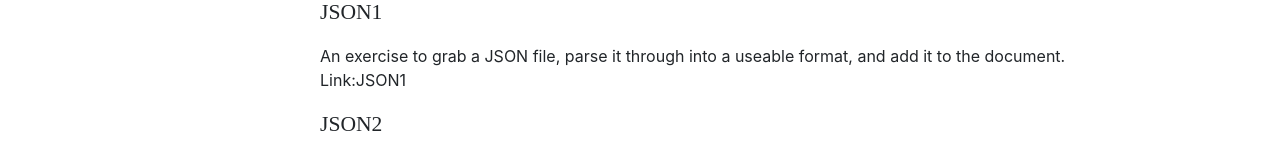
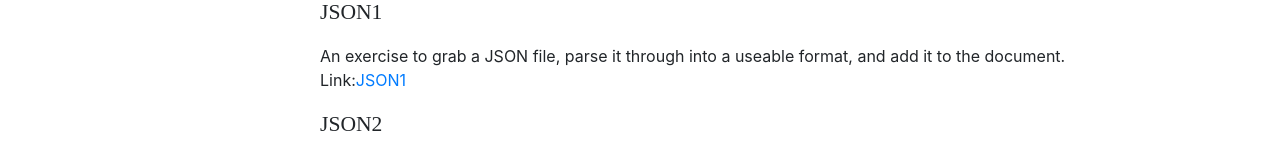
Before and after one commit to aswinnerton/aswinnerton.github.io, a website with bundled scripts: page index.html in a window 1280 px wide. Shown: the part 1115-1275 px from the top of the page. Built offline with nearby package versions, Linux system fonts and the light colour scheme; a web font is replaced by a local one.

Commit message:
fixed mistake

```diff
--- a/index.html
+++ b/index.html
@@ -85,7 +85,7 @@
               Link: <a href="DOM1.html">DOM1</a></p>
             <div class="subheading mb-3">JSON1</div>
             <p>An exercise to grab a JSON file, parse it through into a useable format, and add it to the document. <br>
-              Link:<ahref="JSON.html">JSON1</a></p>
+              Link:<a href="JSON.html">JSON1</a></p>
             <div class="subheading mb-3">JSON2</div>
             <p>An exercise in getting JSON data into a useable format, searching through data, and knowing how many monarchs
               ruled in England. <br>
```
